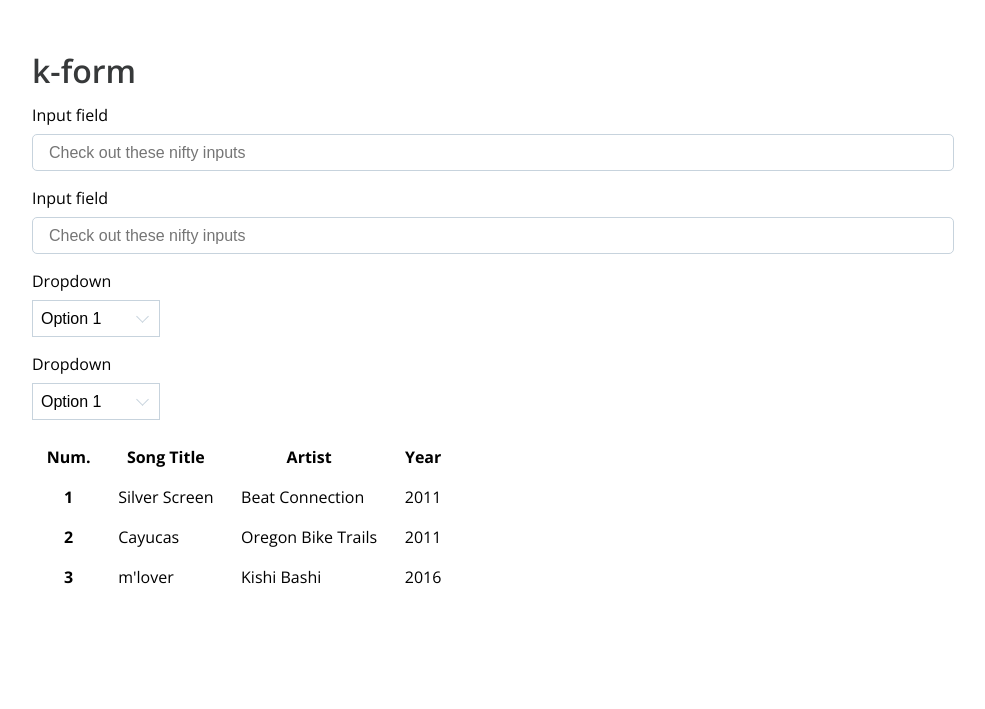
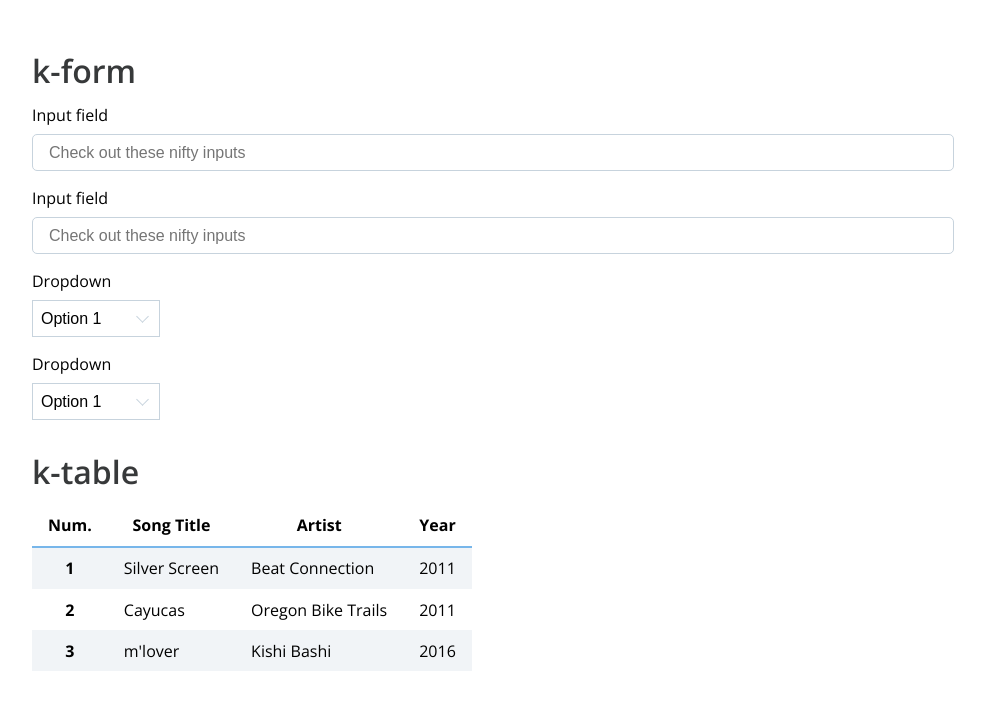
Before and after one commit to Jaredk3nt/Kent, a website: page index.html in a window 1280 px wide. Shown: the part 1534-2243 px from the top of the page, without its empty margins (160-1145 px from the left). Before the commit the page ends 2212 px from the top, so only its background shows below. Drawn offline with nearby package versions, Linux system fonts and the light colour scheme.

Commit message:
Adding styling for k-table

```diff
--- a/index.html
+++ b/index.html
@@ -243,12 +243,18 @@
                 </div>
             </div>
         </div>
-        <table class="k-table">
+        <div class="k-type">
+            <h2>k-table</h2>
+        </div>
+        <table class="k-table striped">
             <thead>
-                <th>Num.</th>
-                <th>Song Title</th>
-                <th>Artist</th>
-                <th>Year</th>
+                <tr>
+                    <th>Num.</th>
+                    <th>Song Title</th>
+                    <th>Artist</th>
+                    <th>Year</th>
+                </tr>
+
             </thead>
             <tbody>
                 <tr>
@@ -257,14 +263,12 @@
                     <td>Beat Connection</td>
                     <td>2011</td>
                 </tr>
-
                 <tr>
                     <th>2</th>
                     <td>Cayucas</td>
                     <td>Oregon Bike Trails</td>
                     <td>2011</td>
                 </tr>
-
                 <tr>
                     <th>3</th>
                     <td>m'lover</td>
--- a/src/table/table.scss
+++ b/src/table/table.scss
@@ -1,12 +1,51 @@
 $table-background-color: $white !default;
 $table-text-color: $text-color !default;
-$table-cell-padding: 0.5em 0.8em !default;
+$table-cell-padding: 0.6em 1em !default;
+
+$cell-border-bottom: 1px solid $grey-light !default;
+$head-border-bottom: 2px solid $primary !default;
+$hover-background-color: #f8fafb !default;
+
+$selected-background-color: $primary !default;
+$striped-background-color: #f1f4f7 !default;
 
 .k-table {
+    border-collapse: collapse;
+
+    &.striped {
+        tbody {
+            tr {
+                &:nth-child(odd) {
+                    background: $striped-background-color;
+                }
+                th, td {
+                    border: none;
+                }
+            }
+        }
+    }
+    thead {
+        &.solid {
+            background-color: $primary;
+        }
+        tr {
+
+            th {
+                border-bottom: $head-border-bottom;
+            }
+        }
+    }
     th, td {
         padding: $table-cell-padding;
+        border-bottom: $cell-border-bottom;
     }
-    td {
-
+    tr {
+        &:hover {
+            background-color: $hover-background-color;
+        }
+        &.selected {
+            background-color: $selected-background-color;
+            color: $white;
+        }
     }
 }
```
Also changed, not shown: README.md, css/kent.css, 1 other file.
